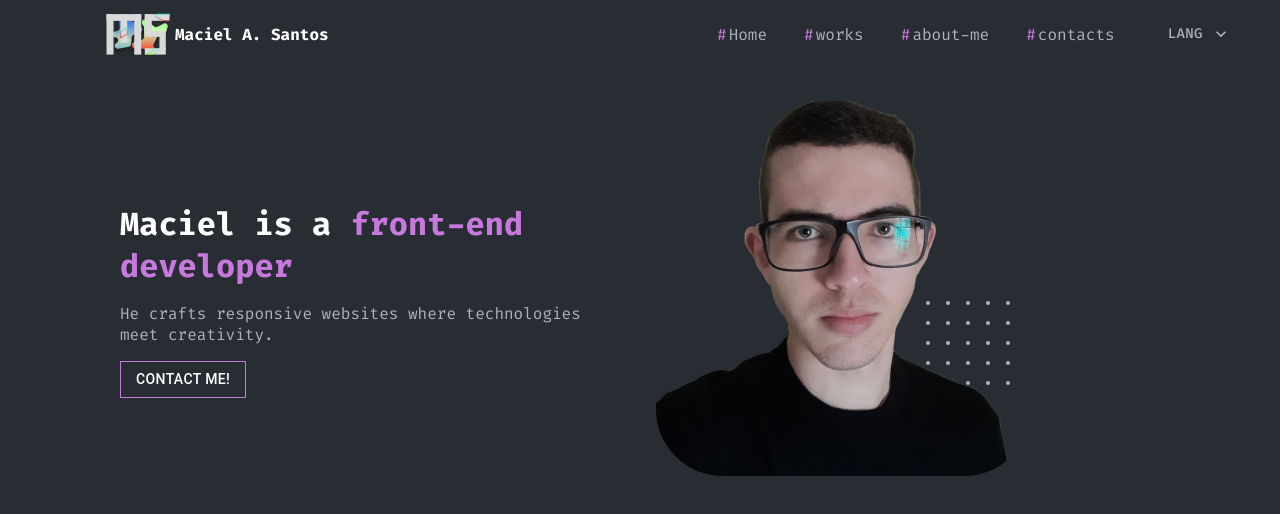
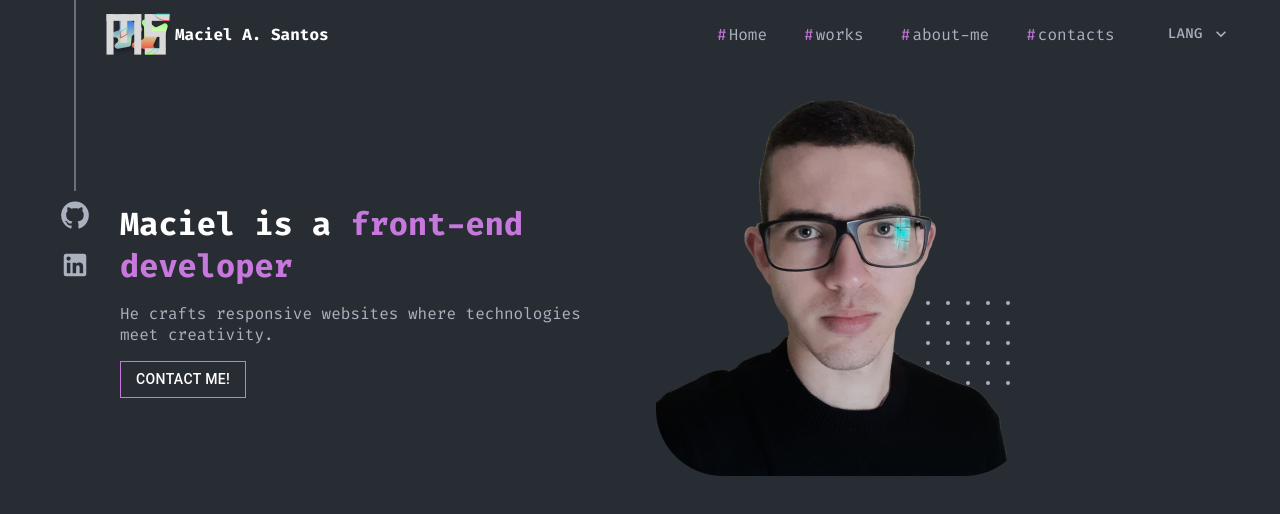
Before and after one commit to macielphp/Maciel-Alves-Portfolio, a React (Vite) app: page / in a window 1280 px wide. Shown: the top 514 px of the page. Built offline with nearby package versions, Linux system fonts and the light colour scheme.

Commit message:
SocialsLineY component completed

```diff
--- a/src/App.jsx
+++ b/src/App.jsx
@@ -1,11 +1,13 @@
 import Header from './components/Header';
 import IntroBanner from './components/IntroBanner';
+import SocialsLineY from './components/SocialsLineY';
 
 function App() {
 
   return (
     <>
       <Header />
+      <SocialsLineY />
       <IntroBanner />
     </>
   )
--- a/src/components/Header/index.jsx
+++ b/src/components/Header/index.jsx
@@ -1,6 +1,7 @@
 import './style.css'
 import Logo from './assets/logo.svg'
 import LangSwitcher from '../LangSwitcher'
+
 const Header = () => {
     return (
         <>
--- /dev/null
+++ b/src/components/SocialsLineY/index.jsx
@@ -0,0 +1,19 @@
+import LinkedInIcon from '@mui/icons-material/LinkedIn';
+import GitHubIcon from '@mui/icons-material/GitHub';
+import './style.css'
+const SocialsLineY = () => {
+    return (
+        <div className='SocialsLineY'>
+            <div className='SocialsLineY__icons'>
+                <a href="https://github.com/macielphp" target="_blank" rel="noopener noreferrer">
+                    <GitHubIcon sx={{ fontSize: 30, color: 'var(--gray)' }}  />
+                </a>
+                <a href="https://linkedin.com/in/imacielalves" target="_blank" rel="noopener noreferrer">
+                    <LinkedInIcon sx={{fontSize: 30, color: 'var(--gray)' }}  />
+                </a>
+            </div>
+        </div>
+    )
+}
+
+export default SocialsLineY;
--- /dev/null
+++ b/src/components/SocialsLineY/style.css
@@ -0,0 +1,18 @@
+.SocialsLineY {
+  top: 0px;
+  left: 60px;
+  z-index: 0;
+  background-image: url("./assets/vertical-line.svg");
+  background-position: top;
+  background-repeat: no-repeat;
+  background-size: contain;
+  position: absolute;
+  height: 191px;
+}
+.SocialsLineY .SocialsLineY__icons {
+  display: flex;
+  flex-direction: column;
+  margin-top: 180px;
+  padding-top: 20px;
+  gap: 1em;
+}/*# sourceMappingURL=style.css.map */
--- /dev/null
+++ b/src/components/SocialsLineY/style.scss
@@ -0,0 +1,18 @@
+.SocialsLineY{
+    top: 0px;
+    left: 60px;
+    z-index: 0;
+    background-image: url('./assets/vertical-line.svg');
+    background-position: top;
+    background-repeat: no-repeat;
+    background-size: contain;
+    position: absolute;
+    height: 191px;
+    .SocialsLineY__icons {
+        display: flex;
+        flex-direction: column;
+        margin-top: 180px;
+        padding-top: 20px;
+        gap: 1em;
+    }
+}
```
Also changed, not shown: src/components/SocialsLineY/assets/vertical-line.svg (added), 1 other file (tests, documents, lock files or other folders).
